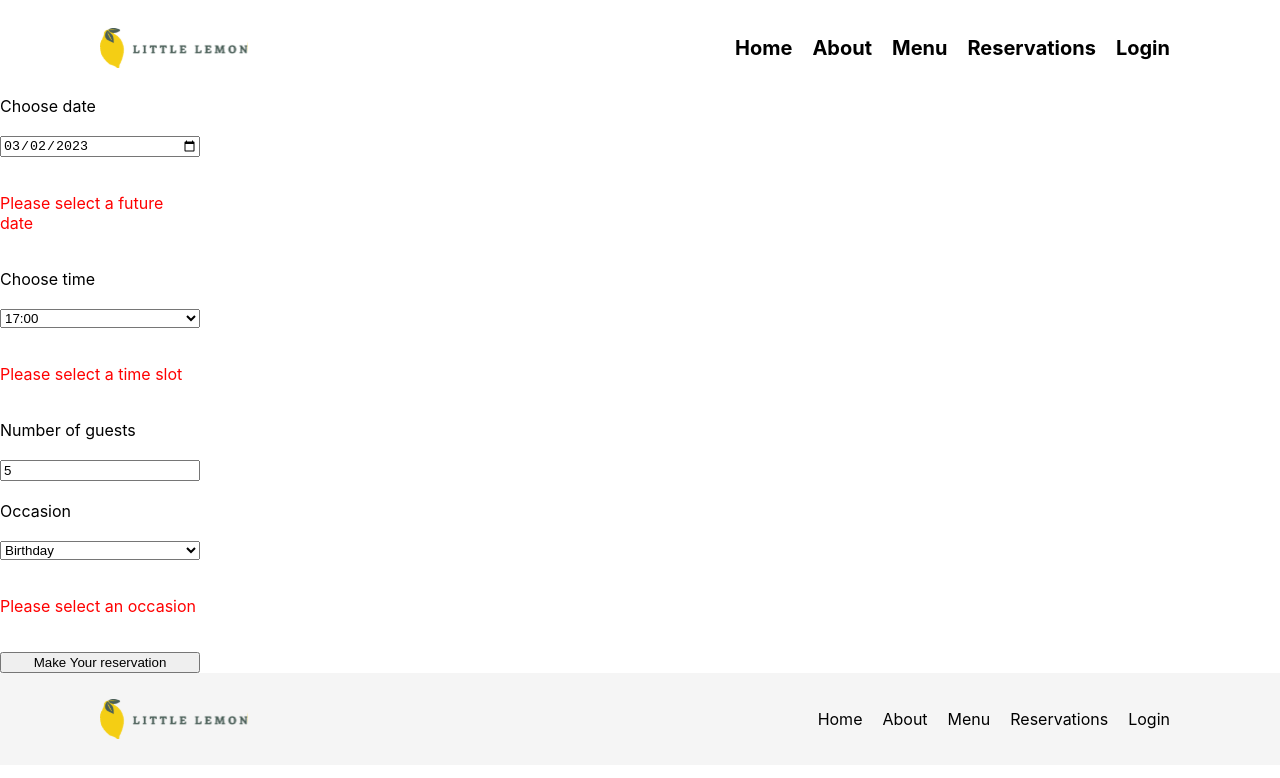
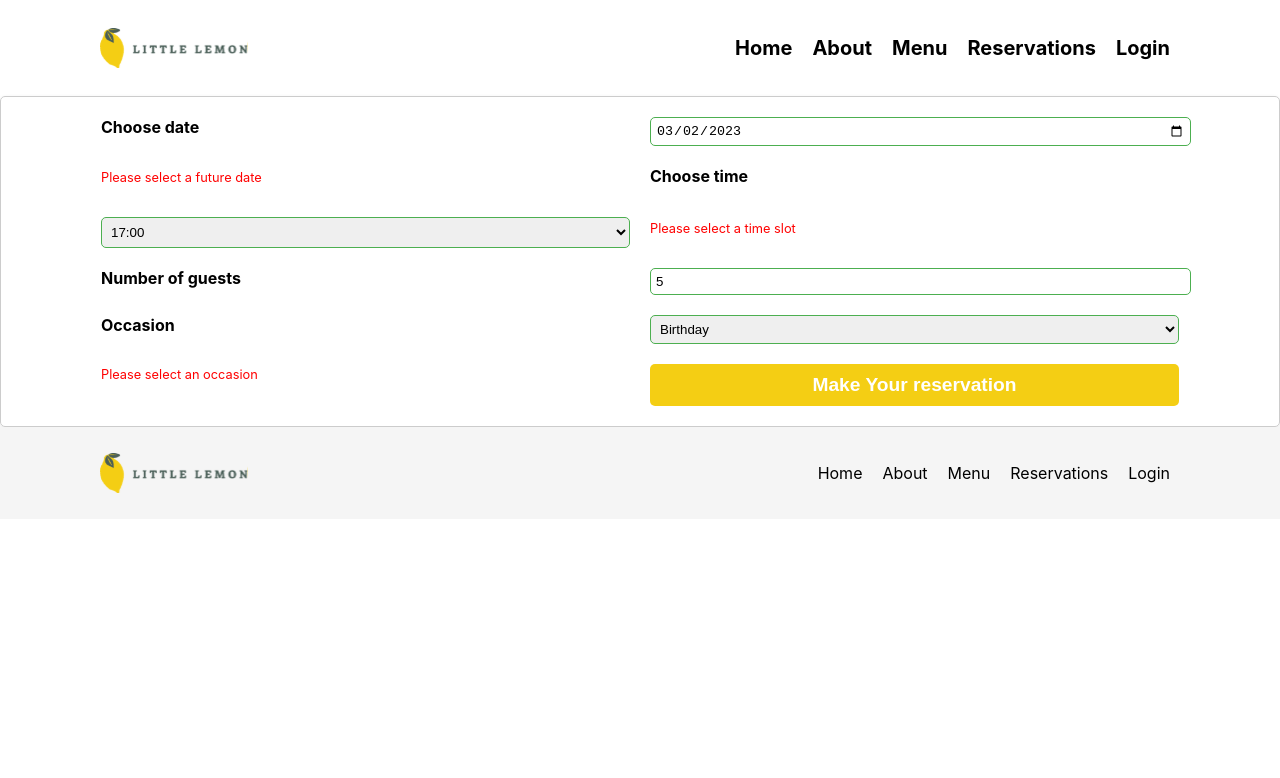
Before and after one commit to artikov/little-lemon, a React (Create React App) app: page /booking in a window 1280 px wide. Both pictures are taken after typing "5" into the empty fields and a click on the button "Make Your reservation". Shown: the top 778 px of the page. Built offline with nearby package versions, Linux system fonts and the light colour scheme.

Commit message:
Basic styling done

```diff
--- a/src/components/BookingForm.jsx
+++ b/src/components/BookingForm.jsx
@@ -79,10 +79,7 @@ const BookingForm = ({ availableTimes, updateTimes }) => {
 
   return (
     <>
-      <form
-        style={{ display: "grid", maxWidth: "200px", gap: "20px" }}
-        onSubmit={handleSubmit}
-      >
+      <form className="form" onSubmit={handleSubmit}>
         <label htmlFor="res-date">Choose date</label>
         <input
           type="date"
@@ -92,7 +89,7 @@ const BookingForm = ({ availableTimes, updateTimes }) => {
           onChange={handleDateChange}
         />
 
-        {errors.date && <p style={{ color: "red" }}>{errors.date}</p>}
+        {errors.date && <p className="error">{errors.date}</p>}
 
         <label htmlFor="res-time">Choose time</label>
         <select
@@ -104,7 +101,7 @@ const BookingForm = ({ availableTimes, updateTimes }) => {
           {times}
         </select>
 
-        {errors.time && <p style={{ color: "red" }}>{errors.time}</p>}
+        {errors.time && <p className="error">{errors.time}</p>}
 
         <label htmlFor="guests">Number of guests</label>
         <input
@@ -118,7 +115,7 @@ const BookingForm = ({ availableTimes, updateTimes }) => {
           onChange={handleChange}
         />
 
-        {errors.guests && <p style={{ color: "red" }}>{errors.guests}</p>}
+        {errors.guests && <p className="error">{errors.guests}</p>}
 
         <label htmlFor="occasion">Occasion</label>
         <select
@@ -131,7 +128,7 @@ const BookingForm = ({ availableTimes, updateTimes }) => {
           <option>Anniversary</option>
         </select>
 
-        {errors.occasion && <p style={{ color: "red" }}>{errors.occasion}</p>}
+        {errors.occasion && <p className="error">{errors.occasion}</p>}
 
         <button type="submit">Make Your reservation</button>
       </form>
--- a/src/index.css
+++ b/src/index.css
@@ -229,3 +229,64 @@ code {
   margin: 0 10px;
   color: inherit;
 }
+
+/* Form Design */
+
+.form {
+  display: grid;
+  grid-template-columns: repeat(2, 1fr);
+  gap: 20px;
+  padding: 20px 100px;
+  border: 1px solid #ccc;
+  border-radius: 5px;
+  box-shadow: 0 2px 5px rgba(0, 0, 0, 0.1);
+}
+
+.form label {
+  font-weight: bold;
+  margin-bottom: 5px;
+}
+
+.form input[type="number"],
+.form select {
+  width: 100%;
+  padding: 5px;
+  border: 1px solid #ccc;
+  border-radius: 5px;
+}
+
+.form input[type="date"] {
+  width: 100%;
+  padding: 5px;
+  border: 1px solid #ccc;
+  border-radius: 5px;
+  appearance: none;
+  -moz-appearance: none;
+  -webkit-appearance: none;
+}
+.form button {
+  width: 100%;
+  padding: 10px;
+  border: none;
+  background-color: rgba(244, 206, 20, 1);
+  color: #fff;
+  font-size: 1.2rem;
+  font-weight: bold;
+  border-radius: 5px;
+  cursor: pointer;
+}
+.form input:valid,
+.form select:valid {
+  border-color: #4caf50;
+}
+
+.form input:invalid,
+.form select:invalid {
+  border-color: #f44336;
+}
+
+.error {
+  color: red;
+  font-size: 0.8rem;
+  margin-top: 0.2rem;
+}
```
